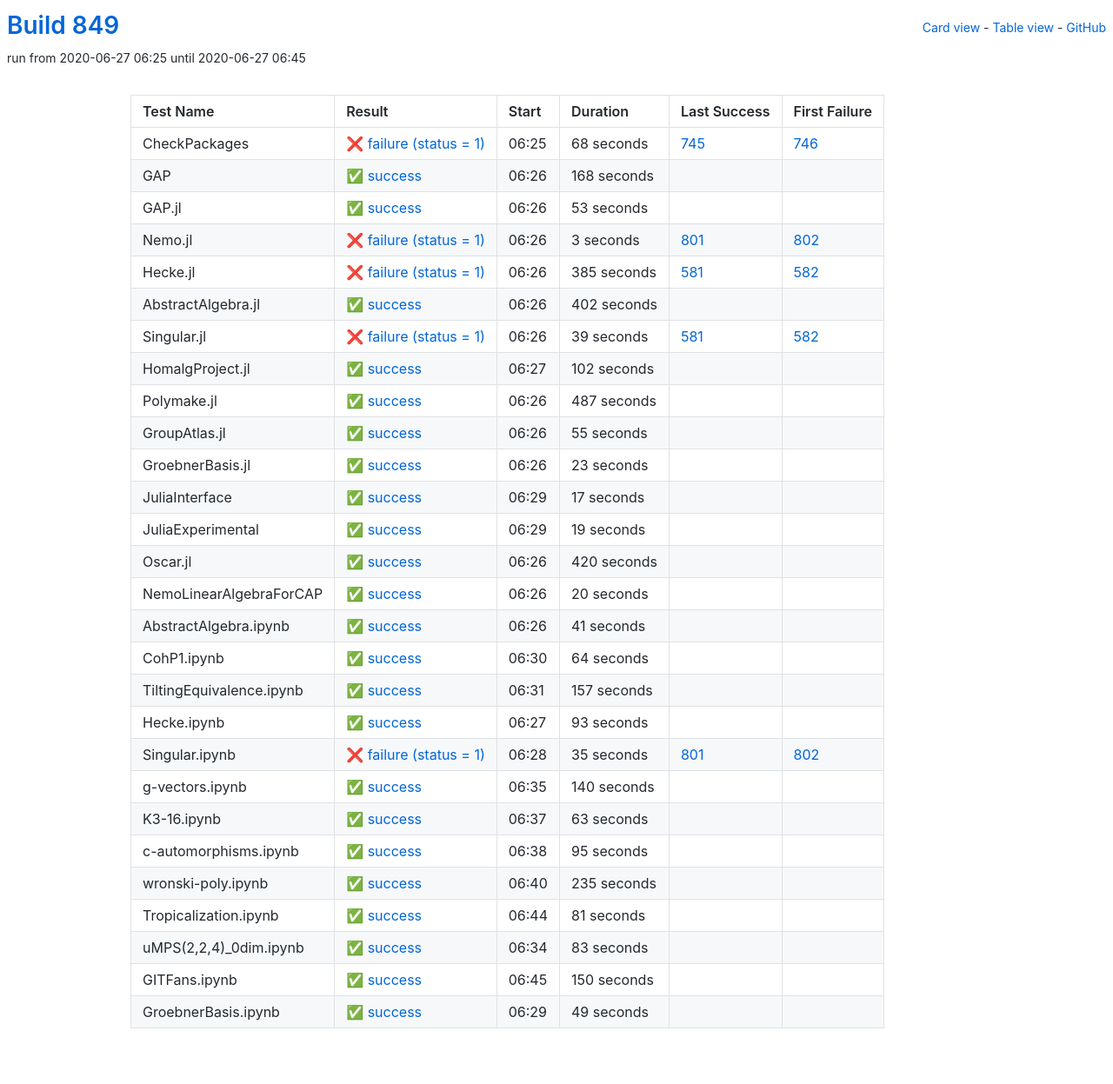
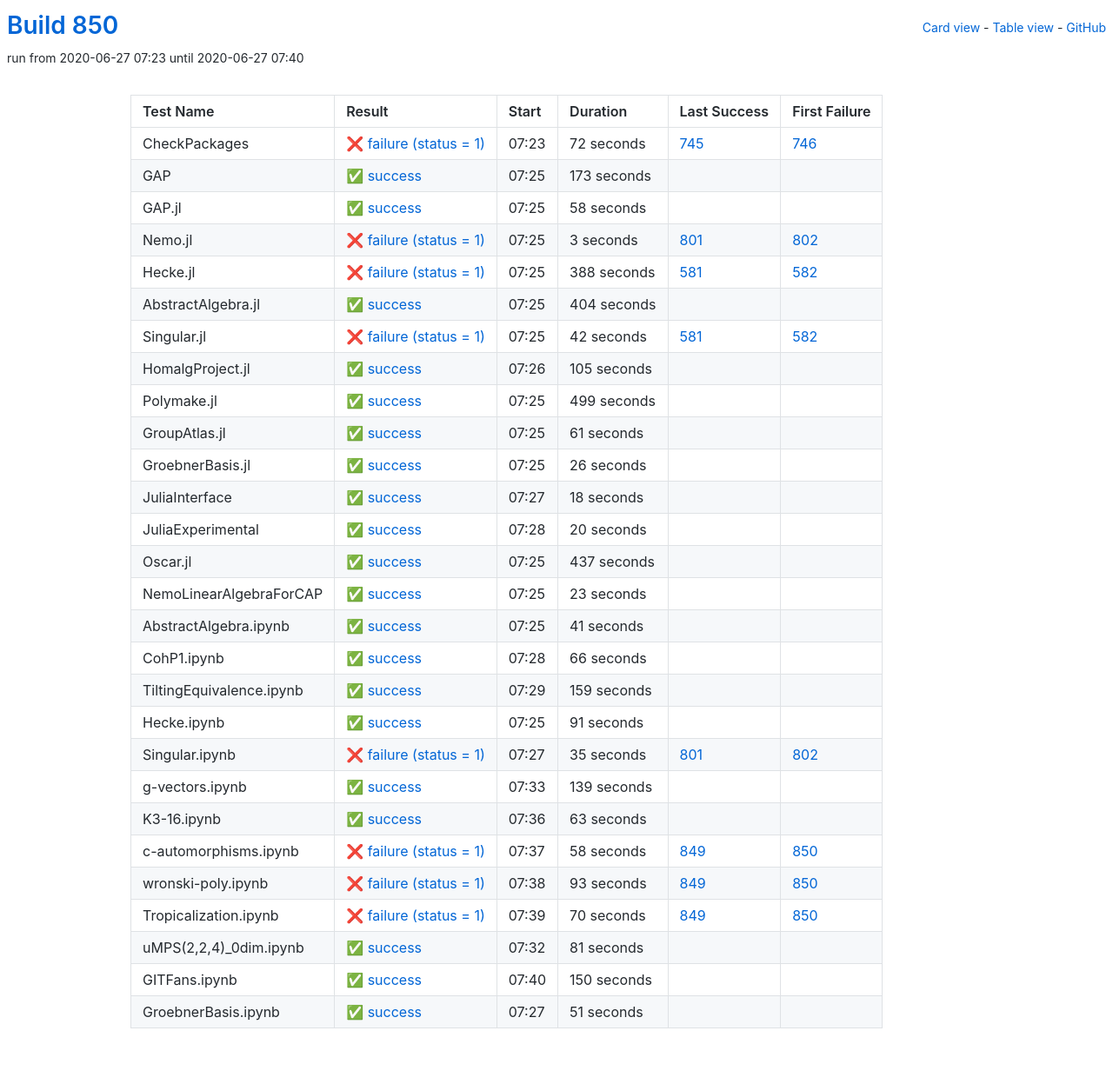
Before and after one commit to oscar-system/oscar-ci-status-1.4, a Jekyll site: the page built from table.html, in a window 1280 px wide. Shown: the whole page at 87% size. Built offline with Jekyll 4.4.1, drawn with Linux system fonts in a browser that asks for light colours.

Commit message:
Build #850

```diff
--- a/_data/ci.yml
+++ b/_data/ci.yml
@@ -1,6 +1,6 @@
 ---
-build: 849
-build_url: https://oscarci.mathematik.uni-kl.de/job/oscar-julia-1.4/849/
+build: 850
+build_url: https://oscarci.mathematik.uni-kl.de/job/oscar-julia-1.4/850/
 job: oscar-julia-1.4
 organization: oscar-system
 repo: oscar-ci-status-1.4
@@ -8,44 +8,44 @@ repourl: https://github.com/oscar-system/oscar-ci-status-1.4
 tests:
 - name: CheckPackages
   id: checkpackages
-  log: https://oscarci.mathematik.uni-kl.de/job/oscar-julia-1.4/849/artifact/logs/build-849/CheckPackages.log
-  start: 2020-06-27 06:25
+  log: https://oscarci.mathematik.uni-kl.de/job/oscar-julia-1.4/850/artifact/logs/build-850/CheckPackages.log
+  start: 2020-06-27 07:23
   success: false
   exitcode: 1
   status: failure
-  duration: 68
+  duration: 72
   last_success: 745
   last_success_url: https://oscarci.mathematik.uni-kl.de/job/oscar-julia-1.4/745/
   first_failure: 746
   first_failure_url: https://oscarci.mathematik.uni-kl.de/job/oscar-julia-1.4/746/
 - name: GAP
   id: gap
-  log: https://oscarci.mathematik.uni-kl.de/job/oscar-julia-1.4/849/artifact/logs/build-849/GAP.log
-  start: 2020-06-27 06:26
+  log: https://oscarci.mathematik.uni-kl.de/job/oscar-julia-1.4/850/artifact/logs/build-850/GAP.log
+  start: 2020-06-27 07:25
   success: true
   exitcode: 0
   status: success
-  duration: 168
+  duration: 173
   last_success: false
   last_success_url:
   first_failure: false
   first_failure_url:
 - name: GAP.jl
   id: gap-jl
-  log: https://oscarci.mathematik.uni-kl.de/job/oscar-julia-1.4/849/artifact/logs/build-849/GAP.jl.log
-  start: 2020-06-27 06:26
+  log: https://oscarci.mathematik.uni-kl.de/job/oscar-julia-1.4/850/artifact/logs/build-850/GAP.jl.log
+  start: 2020-06-27 07:25
   success: true
   exitcode: 0
   status: success
-  duration: 53
+  duration: 58
   last_success: false
   last_success_url:
   first_failure: false
   first_failure_url:
 - name: Nemo.jl
   id: nemo-jl
-  log: https://oscarci.mathematik.uni-kl.de/job/oscar-julia-1.4/849/artifact/logs/build-849/Nemo.jl.log
-  start: 2020-06-27 06:26
+  log: https://oscarci.mathematik.uni-kl.de/job/oscar-julia-1.4/850/artifact/logs/build-850/Nemo.jl.log
+  start: 2020-06-27 07:25
   success: false
   exitcode: 1
   status: failure
@@ -56,80 +56,128 @@ tests:
   first_failure_url: https://oscarci.mathematik.uni-kl.de/job/oscar-julia-1.4/802/
 - name: Hecke.jl
   id: hecke-jl
-  log: https://oscarci.mathematik.uni-kl.de/job/oscar-julia-1.4/849/artifact/logs/build-849/Hecke.jl.log
-  start: 2020-06-27 06:26
+  log: https://oscarci.mathematik.uni-kl.de/job/oscar-julia-1.4/850/artifact/logs/build-850/Hecke.jl.log
+  start: 2020-06-27 07:25
   success: false
   exitcode: 1
   status: failure
-  duration: 385
+  duration: 388
   last_success: 581
   last_success_url: https://oscarci.mathematik.uni-kl.de/job/oscar-julia-1.4/581/
   first_failure: 582
   first_failure_url: https://oscarci.mathematik.uni-kl.de/job/oscar-julia-1.4/582/
 - name: AbstractAlgebra.jl
   id: abstractalgebra-jl
-  log: https://oscarci.mathematik.uni-kl.de/job/oscar-julia-1.4/849/artifact/logs/build-849/AbstractAlgebra.jl.log
-  start: 2020-06-27 06:26
+  log: https://oscarci.mathematik.uni-kl.de/job/oscar-julia-1.4/850/artifact/logs/build-850/AbstractAlgebra.jl.log
+  start: 2020-06-27 07:25
   success: true
   exitcode: 0
   status: success
-  duration: 402
+  duration: 404
   last_success: false
   last_success_url:
   first_failure: false
   first_failure_url:
 - name: Singular.jl
   id: singular-jl
-  log: https://oscarci.mathematik.uni-kl.de/job/oscar-julia-1.4/849/artifact/logs/build-849/Singular.jl.log
-  start: 2020-06-27 06:26
+  log: https://oscarci.mathematik.uni-kl.de/job/oscar-julia-1.4/850/artifact/logs/build-850/Singular.jl.log
+  start: 2020-06-27 07:25
   success: false
   exitcode: 1
   status: failure
-  duration: 39
+  duration: 42
   last_success: 581
   last_success_url: https://oscarci.mathematik.uni-kl.de/job/oscar-julia-1.4/581/
   first_failure: 582
   first_failure_url: https://oscarci.mathematik.uni-kl.de/job/oscar-julia-1.4/582/
 - name: HomalgProject.jl
   id: homalgproject-jl
-  log: https://oscarci.mathematik.uni-kl.de/job/oscar-julia-1.4/849/artifact/logs/build-849/HomalgProject.jl.log
-  start: 2020-06-27 06:27
+  log: https://oscarci.mathematik.uni-kl.de/job/oscar-julia-1.4/850/artifact/logs/build-850/HomalgProject.jl.log
+  start: 2020-06-27 07:26
   success: true
   exitcode: 0
   status: success
-  duration: 102
+  duration: 105
   last_success: false
   last_success_url:
   first_failure: false
   first_failure_url:
 - name: Polymake.jl
   id: polymake-jl
-  log: https://oscarci.mathematik.uni-kl.de/job/oscar-julia-1.4/849/artifact/logs/build-849/Polymake.jl.log
-  start: 2020-06-27 06:26
+  log: https://oscarci.mathematik.uni-kl.de/job/oscar-julia-1.4/850/artifact/logs/build-850/Polymake.jl.log
+  start: 2020-06-27 07:25
   success: true
   exitcode: 0
   status: success
-  duration: 487
+  duration: 499
   last_success: false
   last_success_url:
   first_failure: false
   first_failure_url:
 - name: GroupAtlas.jl
   id: groupatlas-jl
-  log: https://oscarci.mathematik.uni-kl.de/job/oscar-julia-1.4/849/artifact/logs/build-849/GroupAtlas.jl.log
-  start: 2020-06-27 06:26
+  log: https://oscarci.mathematik.uni-kl.de/job/oscar-julia-1.4/850/artifact/logs/build-850/GroupAtlas.jl.log
+  start: 2020-06-27 07:25
   success: true
   exitcode: 0
   status: success
-  duration: 55
+  duration: 61
   last_success: false
   last_success_url:
   first_failure: false
   first_failure_url:
 - name: GroebnerBasis.jl
   id: groebnerbasis-jl
-  log: https://oscarci.mathematik.uni-kl.de/job/oscar-julia-1.4/849/artifact/logs/build-849/GroebnerBasis.jl.log
-  start: 2020-06-27 06:26
+  log: https://oscarci.mathematik.uni-kl.de/job/oscar-julia-1.4/850/artifact/logs/build-850/GroebnerBasis.jl.log
+  start: 2020-06-27 07:25
+  success: true
+  exitcode: 0
+  status: success
+  duration: 26
+  last_success: false
+  last_success_url:
+  first_failure: false
+  first_failure_url:
+- name: JuliaInterface
+  id: juliainterface
+  log: https://oscarci.mathematik.uni-kl.de/job/oscar-julia-1.4/850/artifact/logs/build-850/JuliaInterface.log
+  start: 2020-06-27 07:27
+  success: true
+  exitcode: 0
+  status: success
+  duration: 18
+  last_success: false
+  last_success_url:
+  first_failure: false
+  first_failure_url:
+- name: JuliaExperimental
+  id: juliaexperimental
+  log: https://oscarci.mathematik.uni-kl.de/job/oscar-julia-1.4/850/artifact/logs/build-850/JuliaExperimental.log
+  start: 2020-06-27 07:28
+  success: true
+  exitcode: 0
+  status: success
+  duration: 20
+  last_success: false
+  last_success_url:
+  first_failure: false
+  first_failure_url:
+- name: Oscar.jl
+  id: oscar-jl
+  log: https://oscarci.mathematik.uni-kl.de/job/oscar-julia-1.4/850/artifact/logs/build-850/Oscar.jl.log
+  start: 2020-06-27 07:25
+  success: true
+  exitcode: 0
+  status: success
+  duration: 437
+  last_success: false
+  last_success_url:
+  first_failure: false
+  first_failure_url:
+- name: NemoLinearAlgebraForCAP
+  id: nemolinearalgebraforcap
+  log: https://oscarci.mathematik.uni-kl.de/job/oscar-julia-1.4/850/artifact/logs/build-850/NemoLinearAlgebraForCAP.log
+  start: 2020-06-27 07:25
   success: true
   exitcode: 0
   status: success
@@ -138,58 +186,10 @@ tests:
   last_success_url:
   first_failure: false
   first_failure_url:
-- name: JuliaInterface
-  id: juliainterface
-  log: https://oscarci.mathematik.uni-kl.de/job/oscar-julia-1.4/849/artifact/logs/build-849/JuliaInterface.log
-  start: 2020-06-27 06:29
-  success: true
-  exitcode: 0
-  status: success
-  duration: 17
-  last_success: false
-  last_success_url:
-  first_failure: false
-  first_failure_url:
-- name: JuliaExperimental
-  id: juliaexperimental
-  log: https://oscarci.mathematik.uni-kl.de/job/oscar-julia-1.4/849/artifact/logs/build-849/JuliaExperimental.log
-  start: 2020-06-27 06:29
-  success: true
-  exitcode: 0
-  status: success
-  duration: 19
-  last_success: false
-  last_success_url:
-  first_failure: false
-  first_failure_url:
-- name: Oscar.jl
-  id: oscar-jl
-  log: https://oscarci.mathematik.uni-kl.de/job/oscar-julia-1.4/849/artifact/logs/build-849/Oscar.jl.log
-  start: 2020-06-27 06:26
-  success: true
-  exitcode: 0
-  status: success
-  duration: 420
-  last_success: false
-  last_success_url:
-  first_failure: false
-  first_failure_url:
-- name: NemoLinearAlgebraForCAP
-  id: nemolinearalgebraforcap
-  log: https://oscarci.mathematik.uni-kl.de/job/oscar-julia-1.4/849/artifact/logs/build-849/NemoLinearAlgebraForCAP.log
-  start: 2020-06-27 06:26
-  success: true
-  exitcode: 0
-  status: success
-  duration: 20
-  last_success: false
-  last_success_url:
-  first_failure: false
-  first_failure_url:
 - name: AbstractAlgebra.ipynb
   id: abstractalgebra-ipynb
-  log: https://oscarci.mathematik.uni-kl.de/job/oscar-julia-1.4/849/artifact/logs/build-849/AbstractAlgebra.ipynb.log
-  start: 2020-06-27 06:26
+  log: https://oscarci.mathematik.uni-kl.de/job/oscar-julia-1.4/850/artifact/logs/build-850/AbstractAlgebra.ipynb.log
+  start: 2020-06-27 07:25
   success: true
   exitcode: 0
   status: success
@@ -200,44 +200,44 @@ tests:
   first_failure_url:
 - name: CohP1.ipynb
   id: cohp1-ipynb
-  log: https://oscarci.mathematik.uni-kl.de/job/oscar-julia-1.4/849/artifact/logs/build-849/CohP1.ipynb.log
-  start: 2020-06-27 06:30
+  log: https://oscarci.mathematik.uni-kl.de/job/oscar-julia-1.4/850/artifact/logs/build-850/CohP1.ipynb.log
+  start: 2020-06-27 07:28
   success: true
   exitcode: 0
   status: success
-  duration: 64
+  duration: 66
   last_success: false
   last_success_url:
   first_failure: false
   first_failure_url:
 - name: TiltingEquivalence.ipynb
   id: tiltingequivalence-ipynb
-  log: https://oscarci.mathematik.uni-kl.de/job/oscar-julia-1.4/849/artifact/logs/build-849/TiltingEquivalence.ipynb.log
-  start: 2020-06-27 06:31
+  log: https://oscarci.mathematik.uni-kl.de/job/oscar-julia-1.4/850/artifact/logs/build-850/TiltingEquivalence.ipynb.log
+  start: 2020-06-27 07:29
   success: true
   exitcode: 0
   status: success
-  duration: 157
+  duration: 159
   last_success: false
   last_success_url:
   first_failure: false
   first_failure_url:
 - name: Hecke.ipynb
   id: hecke-ipynb
-  log: https://oscarci.mathematik.uni-kl.de/job/oscar-julia-1.4/849/artifact/logs/build-849/Hecke.ipynb.log
-  start: 2020-06-27 06:27
+  log: https://oscarci.mathematik.uni-kl.de/job/oscar-julia-1.4/850/artifact/logs/build-850/Hecke.ipynb.log
+  start: 2020-06-27 07:25
   success: true
   exitcode: 0
   status: success
-  duration: 93
+  duration: 91
   last_success: false
   last_success_url:
   first_failure: false
   first_failure_url:
 - name: Singular.ipynb
   id: singular-ipynb
-  log: https://oscarci.mathematik.uni-kl.de/job/oscar-julia-1.4/849/artifact/logs/build-849/Singular.ipynb.log
-  start: 2020-06-27 06:28
+  log: https://oscarci.mathematik.uni-kl.de/job/oscar-julia-1.4/850/artifact/logs/build-850/Singular.ipynb.log
+  start: 2020-06-27 07:27
   success: false
   exitcode: 1
   status: failure
@@ -248,20 +248,20 @@ tests:
   first_failure_url: https://oscarci.mathematik.uni-kl.de/job/oscar-julia-1.4/802/
 - name: g-vectors.ipynb
   id: g-vectors-ipynb
-  log: https://oscarci.mathematik.uni-kl.de/job/oscar-julia-1.4/849/artifact/logs/build-849/g-vectors.ipynb.log
-  start: 2020-06-27 06:35
+  log: https://oscarci.mathematik.uni-kl.de/job/oscar-julia-1.4/850/artifact/logs/build-850/g-vectors.ipynb.log
+  start: 2020-06-27 07:33
   success: true
   exitcode: 0
   status: success
-  duration: 140
+  duration: 139
   last_success: false
   last_success_url:
   first_failure: false
   first_failure_url:
 - name: K3-16.ipynb
   id: k3-16-ipynb
-  log: https://oscarci.mathematik.uni-kl.de/job/oscar-julia-1.4/849/artifact/logs/build-849/K3-16.ipynb.log
-  start: 2020-06-27 06:37
+  log: https://oscarci.mathematik.uni-kl.de/job/oscar-julia-1.4/850/artifact/logs/build-850/K3-16.ipynb.log
+  start: 2020-06-27 07:36
   success: true
   exitcode: 0
   status: success
@@ -272,32 +272,44 @@ tests:
   first_failure_url:
 - name: c-automorphisms.ipynb
   id: c-automorphisms-ipynb
-  log: https://oscarci.mathematik.uni-kl.de/job/oscar-julia-1.4/849/artifact/logs/build-849/c-automorphisms.ipynb.log
-  start: 2020-06-27 06:38
-  success: true
-  exitcode: 0
-  status: success
-  duration: 95
-  last_success: false
-  last_success_url:
-  first_failure: false
-  first_failure_url:
+  log: https://oscarci.mathematik.uni-kl.de/job/oscar-julia-1.4/850/artifact/logs/build-850/c-automorphisms.ipynb.log
+  start: 2020-06-27 07:37
+  success: false
+  exitcode: 1
+  status: failure
+  duration: 58
+  last_success: 849
+  last_success_url: https://oscarci.mathematik.uni-kl.de/job/oscar-julia-1.4/849/
+  first_failure: 850
+  first_failure_url: https://oscarci.mathematik.uni-kl.de/job/oscar-julia-1.4/850/
 - name: wronski-poly.ipynb
   id: wronski-poly-ipynb
-  log: https://oscarci.mathematik.uni-kl.de/job/oscar-julia-1.4/849/artifact/logs/build-849/wronski-poly.ipynb.log
-  start: 2020-06-27 06:40
-  success: true
-  exitcode: 0
-  status: success
-  duration: 235
-  last_success: false
-  last_success_url:
-  first_failure: false
-  first_failure_url:
+  log: https://oscarci.mathematik.uni-kl.de/job/oscar-julia-1.4/850/artifact/logs/build-850/wronski-poly.ipynb.log
+  start: 2020-06-27 07:38
+  success: false
+  exitcode: 1
+  status: failure
+  duration: 93
+  last_success: 849
+  last_success_url: https://oscarci.mathematik.uni-kl.de/job/oscar-julia-1.4/849/
+  first_failure: 850
+  first_failure_url: https://oscarci.mathematik.uni-kl.de/job/oscar-julia-1.4/850/
 - name: Tropicalization.ipynb
   id: tropicalization-ipynb
-  log: https://oscarci.mathematik.uni-kl.de/job/oscar-julia-1.4/849/artifact/logs/build-849/Tropicalization.ipynb.log
-  start: 2020-06-27 06:44
+  log: https://oscarci.mathematik.uni-kl.de/job/oscar-julia-1.4/850/artifact/logs/build-850/Tropicalization.ipynb.log
+  start: 2020-06-27 07:39
+  success: false
+  exitcode: 1
+  status: failure
+  duration: 70
+  last_success: 849
+  last_success_url: https://oscarci.mathematik.uni-kl.de/job/oscar-julia-1.4/849/
+  first_failure: 850
+  first_failure_url: https://oscarci.mathematik.uni-kl.de/job/oscar-julia-1.4/850/
+- name: uMPS(2,2,4)_0dim.ipynb
+  id: umps-2-2-4-0dim-ipynb
+  log: https://oscarci.mathematik.uni-kl.de/job/oscar-julia-1.4/850/artifact/logs/build-850/uMPS-2-2-4-_0dim.ipynb.log
+  start: 2020-06-27 07:32
   success: true
   exitcode: 0
   status: success
@@ -306,22 +318,10 @@ tests:
   last_success_url:
   first_failure: false
   first_failure_url:
-- name: uMPS(2,2,4)_0dim.ipynb
-  id: umps-2-2-4-0dim-ipynb
-  log: https://oscarci.mathematik.uni-kl.de/job/oscar-julia-1.4/849/artifact/logs/build-849/uMPS-2-2-4-_0dim.ipynb.log
-  start: 2020-06-27 06:34
-  success: true
-  exitcode: 0
-  status: success
-  duration: 83
-  last_success: false
-  last_success_url:
-  first_failure: false
-  first_failure_url:
 - name: GITFans.ipynb
   id: gitfans-ipynb
-  log: https://oscarci.mathematik.uni-kl.de/job/oscar-julia-1.4/849/artifact/logs/build-849/GITFans.ipynb.log
-  start: 2020-06-27 06:45
+  log: https://oscarci.mathematik.uni-kl.de/job/oscar-julia-1.4/850/artifact/logs/build-850/GITFans.ipynb.log
+  start: 2020-06-27 07:40
   success: true
   exitcode: 0
   status: success
@@ -332,12 +332,12 @@ tests:
   first_failure_url:
 - name: GroebnerBasis.ipynb
   id: groebnerbasis-ipynb
-  log: https://oscarci.mathematik.uni-kl.de/job/oscar-julia-1.4/849/artifact/logs/build-849/GroebnerBasis.ipynb.log
-  start: 2020-06-27 06:29
+  log: https://oscarci.mathematik.uni-kl.de/job/oscar-julia-1.4/850/artifact/logs/build-850/GroebnerBasis.ipynb.log
+  start: 2020-06-27 07:27
   success: true
   exitcode: 0
   status: success
-  duration: 49
+  duration: 51
   last_success: false
   last_success_url:
   first_failure: false
```
Also changed, not shown: README.md.
